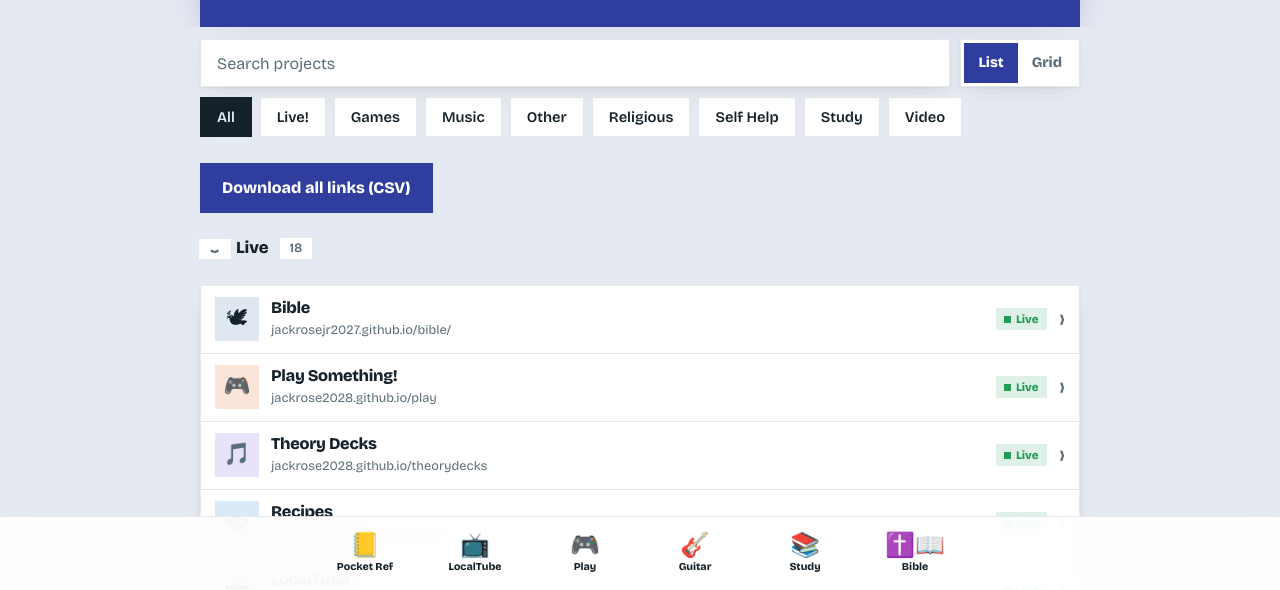
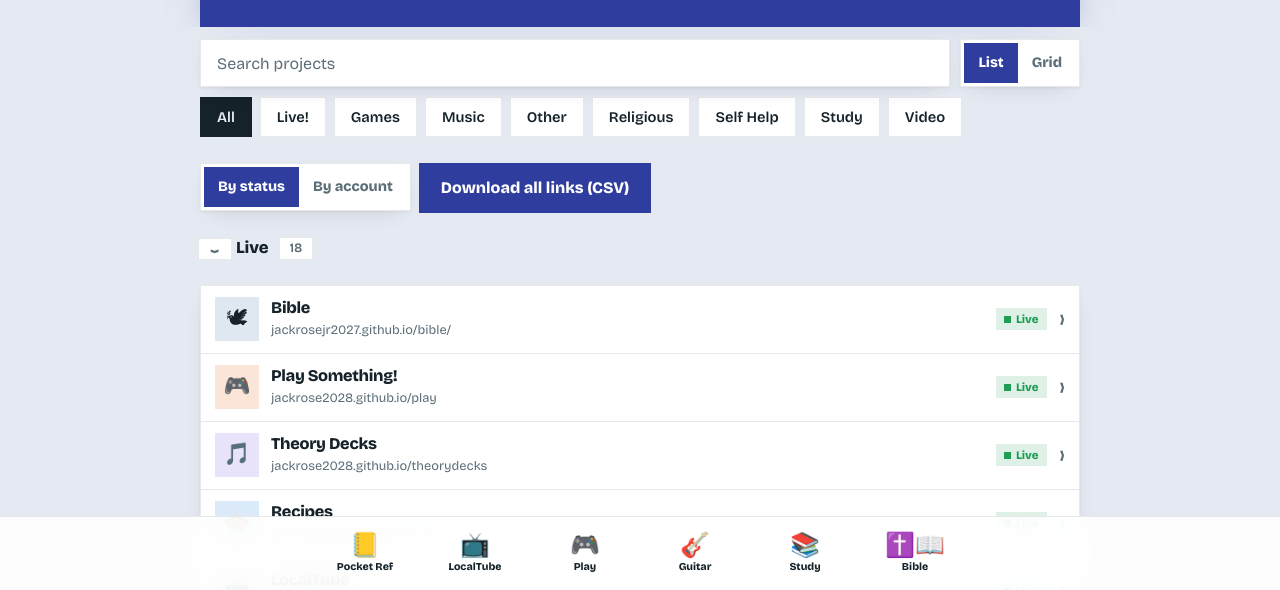
Before and after one commit to JORJ2026/start, a plain HTML site: page index.html in a window 1280 px wide. Both pictures are taken after a click on the button "Admin A". Shown: the part 209-799 px from the top of the page. Drawn offline with nearby package versions, Linux system fonts and the light colour scheme.

Commit message:
Add files via upload

```diff
--- a/index.html
+++ b/index.html
@@ -167,7 +167,7 @@ body::before{content:"";position:fixed;left:0;right:0;top:0;height:env(safe-area
 
     </div>
     <div class="bar"><div class="row"><input class="search" id="q" type="search" placeholder="Search projects" aria-label="Search projects" enterkeyhint="search" autocomplete="off"><div class="seg" role="group" aria-label="View"><button id="vList">List</button><button id="vGrid">Grid</button></div></div><div class="chips" id="chips"></div></div>
-    <div id="adminBar" hidden style="margin-top:14px"><button class="btn" id="dlCsv">Download all links (CSV)</button></div>
+    <div id="adminBar" hidden style="margin-top:14px"><div class="seg" role="group" aria-label="Group by" style="display:inline-flex;vertical-align:top;margin:0 8px 8px 0"><button id="gStatus">By status</button><button id="gAcct">By account</button></div><button class="btn" id="dlCsv">Download all links (CSV)</button></div>
     <div id="guestBar" hidden style="margin-top:14px"><button class="btn" id="morePick">Choose more projects</button></div>
     <div class="install" id="pickPanel" hidden style="margin-top:14px">
       <h2>Choose more projects</h2>
@@ -352,11 +352,16 @@ let cat = "";
 let view = store("hub-view")==="grid" ? "grid" : "list";
 let collapsed = {"Testing":1,"Work Testing":1};
 try{ const c=JSON.parse(store("hub-collapsed")||"null"); if(c) collapsed=c; }catch(e){}
+let group = store("hub-group")==="account" ? "account" : "status";
+const acct = p => p.url.replace(/^https?:\/\//,"").split(".")[0];
+function setGroup(g){ group=g; store("hub-group",g); render(); }
 function setView(v){ view=v; store("hub-view",v); render(); }
 
 function render(){
   $("vList").setAttribute("aria-pressed", String(view==="list"));
   $("vGrid").setAttribute("aria-pressed", String(view==="grid"));
+  $("gStatus").setAttribute("aria-pressed", String(group==="status"));
+  $("gAcct").setAttribute("aria-pressed", String(group==="account"));
   const term = $("q").value.trim().toLowerCase();
   const mine = PROJECTS.filter(canSee);
   const cats = [...new Set(mine.map(p=>p.cat))].sort();
@@ -380,13 +385,16 @@ function render(){
   const block = items => { const d=document.createElement("div"); d.className = view==="grid" ? "grid" : "rows"; items.forEach(p=>d.appendChild(card(p))); return d; };
   if(role==="admin"||role==="jack"){
     const filtering = !!(term||cat);
-    STATUS_ORDER.forEach(st=>{
-      const items = rest.filter(p=>p.status===st); if(!items.length) return;
-      const open = filtering || !collapsed[st];
+    const groups = (role==="admin" && group==="account")
+      ? [...new Set(rest.map(acct))].sort((a,b)=>a.toLowerCase().localeCompare(b.toLowerCase())).map(a=>({k:"@"+a,label:a,items:rest.filter(p=>acct(p)===a)}))
+      : STATUS_ORDER.map(st=>({k:st,label:st,items:rest.filter(p=>p.status===st)}));
+    groups.forEach(g=>{
+      const items = g.items; if(!items.length) return;
+      const open = filtering || !collapsed[g.k];
       const sec=document.createElement("section");
       const h=document.createElement("button"); h.className="grp"; h.setAttribute("aria-expanded", String(open));
-      h.innerHTML = `<span class="cv">\u203A</span>${st} <span>${items.length}</span>`;
-      h.onclick=()=>{ collapsed[st]=open?1:0; store("hub-collapsed",JSON.stringify(collapsed)); render(); };
+      h.innerHTML = `<span class="cv">\u203A</span>${g.label} <span>${items.length}</span>`;
+      h.onclick=()=>{ collapsed[g.k]=open?1:0; store("hub-collapsed",JSON.stringify(collapsed)); render(); };
       sec.appendChild(h); if(open) sec.appendChild(block(items)); list.appendChild(sec);
     });
   } else if(rest.length){ list.appendChild(block(rest)); }
@@ -452,7 +460,7 @@ function exportCsv(){
       r==="admin" || (r==="jack" && (p.status==="Live"||p.status==="Live Test")) || (r==="guest" && GUEST_BASE.includes(p.url)) || p.for.includes(r)
     ).map(r=>ROLES[r].name).concat(opt.has(p.url) && !GUEST_BASE.includes(p.url) ? ["Guest (optional)"] : []).join("; ");
   const q = v => '"'+String(v).replace(/"/g,'""')+'"';
-  const rows = [["Name","Category","Status","URL","Shows up for"], ...PROJECTS.map(p=>[p.name,p.cat,p.status,p.url,who(p)])];
+  const rows = [["Name","Category","Status","GitHub account","URL","Shows up for"], ...PROJECTS.map(p=>[p.name,p.cat,p.status,acct(p),p.url,who(p)])];
   const csv = "\uFEFF" + rows.map(r=>r.map(q).join(",")).join("\r\n");
   const a = document.createElement("a");
   a.href = URL.createObjectURL(new Blob([csv],{type:"text/csv;charset=utf-8"}));
@@ -504,6 +512,7 @@ $("copy").onclick = async()=>{
 
 $("switch").onclick = showPicker;
 $("dlCsv").onclick=exportCsv;
+$("gStatus").onclick=()=>setGroup("status"); $("gAcct").onclick=()=>setGroup("account");
 $("morePick").onclick=()=>{ $("pickPanel").hidden=!$("pickPanel").hidden; };
 $("pickDone").onclick=()=>{ $("pickPanel").hidden=true; window.scrollTo(0,0); };
 $("q").addEventListener("input", render);
```
